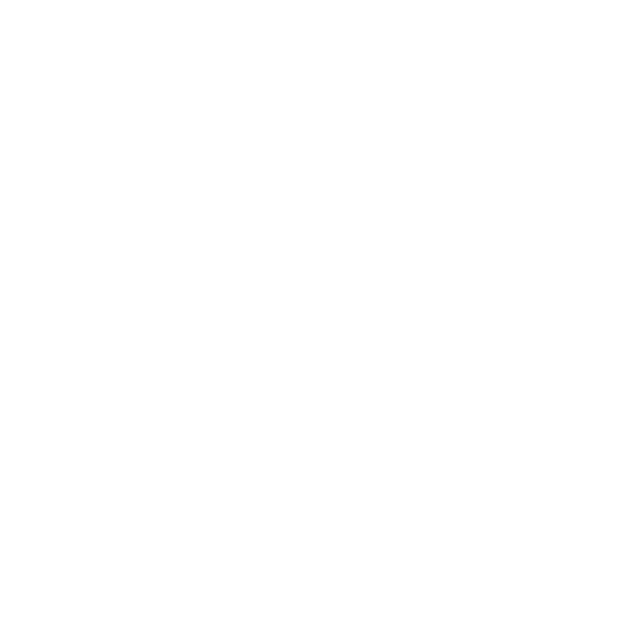
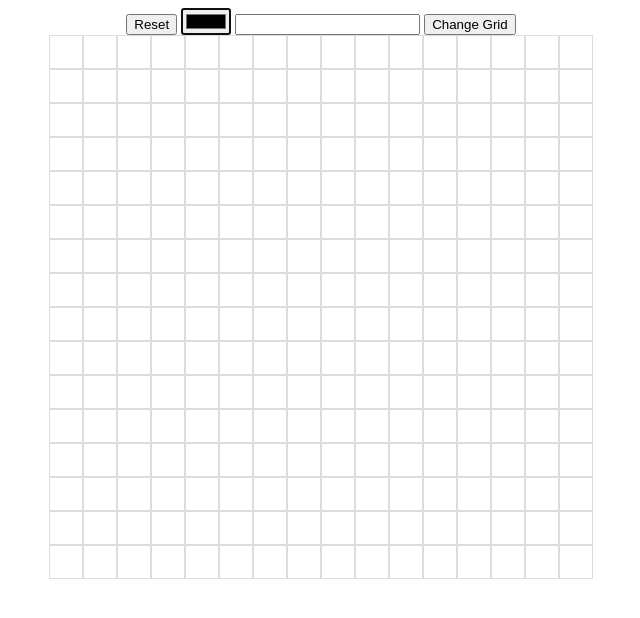
Before and after one commit to DavidHZL/EtchASketch-TOP, a plain HTML site: page index.html in a window 1280 px wide. Shown: the whole page, without its empty margins (319-959 px from the left). Drawn offline with Linux system fonts and the light colour scheme.

Commit message:
Full functionality with color change & grid size modification

```diff
--- a/index.html
+++ b/index.html
@@ -8,6 +8,13 @@
 </head>
 <body>
 
+    <div class="controlBox">
+        <button class="resetBtn" onclick="resetGrid()">Reset</button>
+        <input type="color" class="colorWell" value="ff0000">
+        <input type="text" id="txtGridSize">
+        <button class="btnGridSize" onclick="changeGrid()">Change Grid</button>
+    </div>
+    <div id="container"></div>
 </body>
 <script src='script.js'></script>
 </html>
--- a/script.js
+++ b/script.js
@@ -0,0 +1,57 @@
+const container = document.getElementById("container");
+const resetBtn = document.querySelector(".resetBtn");
+
+var colorWell;
+var defaultColor ="000000";
+let currentColor;
+
+window.addEventListener("load", startup, false);
+
+function startup() {
+    createGrid(16, 16);
+
+    colorWell = document.querySelector(".colorWell");
+    colorWell.value = defaultColor;
+    currentColor = defaultColor;
+    colorWell.addEventListener("input", updateFirst, false);
+    colorWell.addEventListener("change", updateAll, false);
+    colorWell.select();
+}
+
+function updateFirst(event) {
+    currentColor = event.target.value;
+}
+
+function updateAll(event) {
+    currentColor = event.target.value;
+}
+
+function createGrid(rows, cols) {
+    container.style.setProperty('--grid-rows', rows);
+    container.style.setProperty('--grid-cols', cols);
+    for (c= 0; c< (rows * cols); c++) {
+        let cell = document.createElement("div");
+        container.appendChild(cell).className = "grid-item";
+        container.appendChild(cell).id = "gridItem";
+    }
+}
+
+function changeGrid() {
+    let gridValue = document.querySelector("#txtGridSize").value;
+
+    gridValue = parseInt(gridValue);
+
+    gridValue.textContent = "";
+
+    container.innerHTML = "";
+    createGrid(gridValue, gridValue);
+}
+
+function resetGrid() {
+    container.innerHTML = "";
+    createGrid(16, 16);
+}
+
+container.addEventListener("mouseover", function(event) {
+    event.target.style.backgroundColor = currentColor;
+});
--- a/style.css
+++ b/style.css
@@ -0,0 +1,27 @@
+:root {
+    --grid-cols: 1;
+    --grid-rows: 1;
+}
+
+body {
+    display: flex;
+    flex-direction: column;
+}
+
+.controlBox {
+    margin: 0 auto;
+}
+
+#container {
+    display: grid;
+    grid-template-rows: repeat(var(--grid-rows), 1fr);
+    grid-template-columns: repeat(var(--grid-cols), 1fr);
+    max-width: 50%;
+    margin: 0 auto;
+}
+
+.grid-item {
+    padding: 1em;
+    border: 1px solid #ddd;
+    text-align: center;
+}
```
